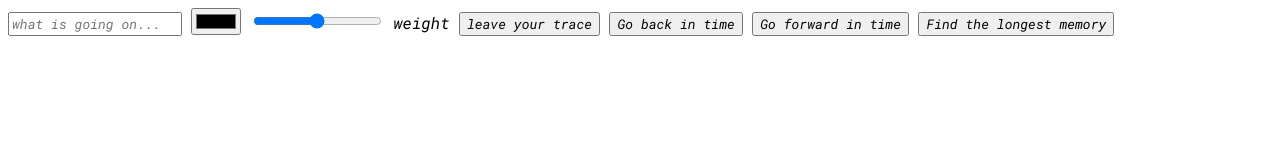
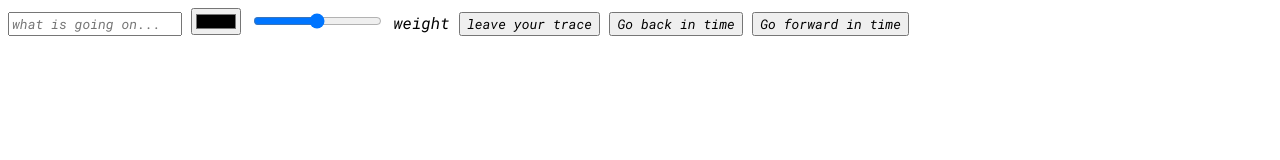
Before and after one commit to jowongg/time, a website: page index.html in a window 1280 px wide. Drawn offline with nearby package versions, Linux system fonts and the light colour scheme; no server answers.

Commit message:
Update index.html

```diff
--- a/index.html
+++ b/index.html
@@ -19,7 +19,7 @@
         <button type="button" onclick="enterButton();">leave your trace</button>
         <button type="button" onclick="error();" >Go back in time</button>
         <button type="button" onclick="error();">Go forward in time</button>
-		<button type="button" onclick="webText.longestMemory();">Find the longest memory</button>
+<!-- 		<button type="button" onclick="webText.longestMemory();">Find the longest memory</button> -->
 		<div class="test"></div>
 		<p class='shownMemory'></p>
 	</body>
```
